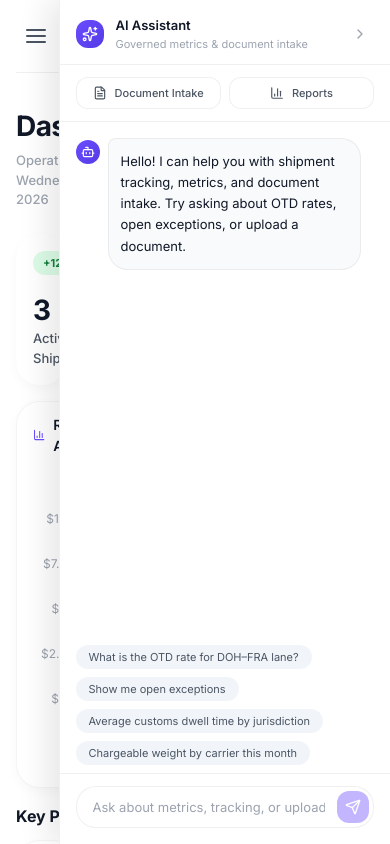
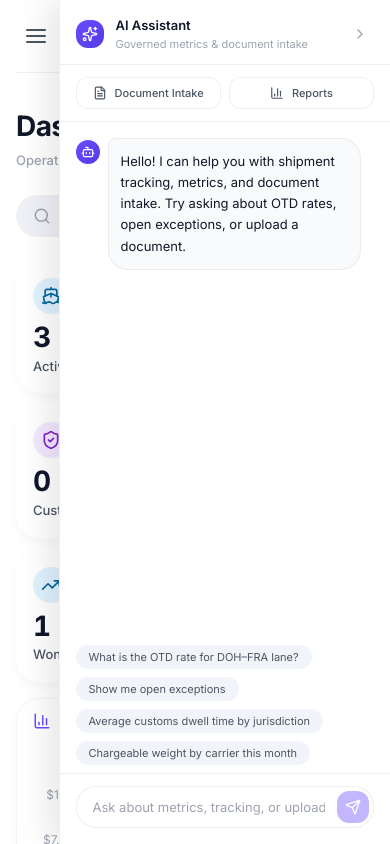
Before and after one commit to Pentacloud-Consulting/CRM-ERP, a Next.js app: page / in a window 390 px wide. Built offline with nearby package versions, Linux system fonts and the light colour scheme.

Commit message:
fix: Optimized DataTable padding and text wrapping for narrow mobile screens

```diff
--- a/src/app/layout.js
+++ b/src/app/layout.js
@@ -5,6 +5,12 @@ import Shell from '@/components/layout/Shell';
 export const metadata = {
   title: 'FreightFlow AI — Logistics & Air Freight Management',
   description: 'AI-native CRM + ERP platform for freight forwarders. Manage leads, shipments, air waybills, tracking, and customs clearance.',
+};
+
+export const viewport = {
+  width: 'device-width',
+  initialScale: 1,
+  maximumScale: 1,
 };
 
 export default function RootLayout({ children }) {
--- a/src/app/page.module.css
+++ b/src/app/page.module.css
@@ -522,3 +522,58 @@
 .analyticsFooter .kpiTrend {
   position: static;
 }
+
+@media (max-width: 1024px) {
+  .topNav {
+    flex-wrap: wrap;
+    gap: var(--space-4);
+  }
+
+  .topLeft {
+    flex: 1;
+    min-width: 50%;
+  }
+
+  .topRight {
+    flex: 1;
+    min-width: 30%;
+    justify-content: flex-end;
+  }
+
+  .topCenter {
+    order: 3;
+    flex: 100%;
+    margin-top: var(--space-2);
+  }
+
+  .searchBar {
+    max-width: 100%;
+  }
+
+  .kpiGrid {
+    grid-template-columns: repeat(3, 1fr);
+  }
+
+  .contentGrid {
+    grid-template-columns: 1fr;
+  }
+
+  .analyticsGrid {
+    grid-template-columns: repeat(2, 1fr);
+  }
+
+  .exceptionItem {
+    grid-template-columns: 1fr;
+    gap: var(--space-2);
+  }
+}
+
+@media (max-width: 640px) {
+  .kpiGrid {
+    grid-template-columns: repeat(2, 1fr);
+  }
+
+  .analyticsGrid {
+    grid-template-columns: 1fr;
+  }
+}
```
Also changed, not shown: src/components/ui/DataTable.module.css (+19 -0 lines).
